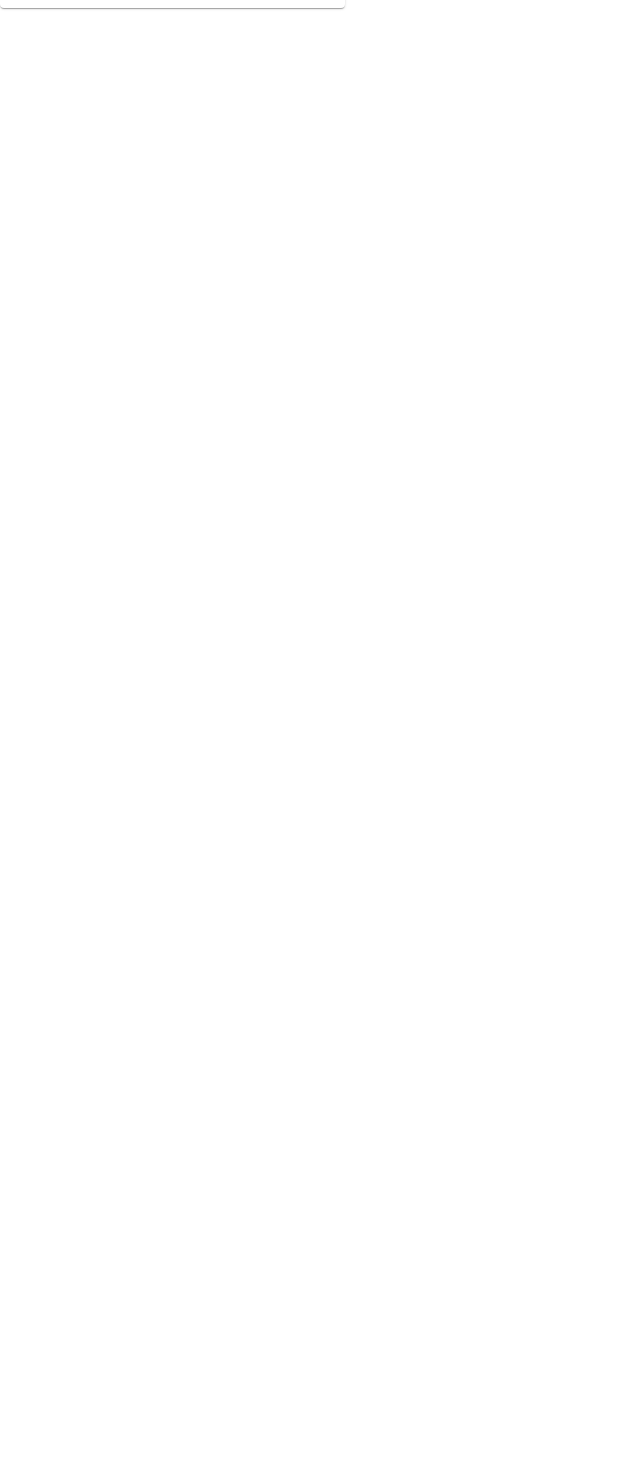
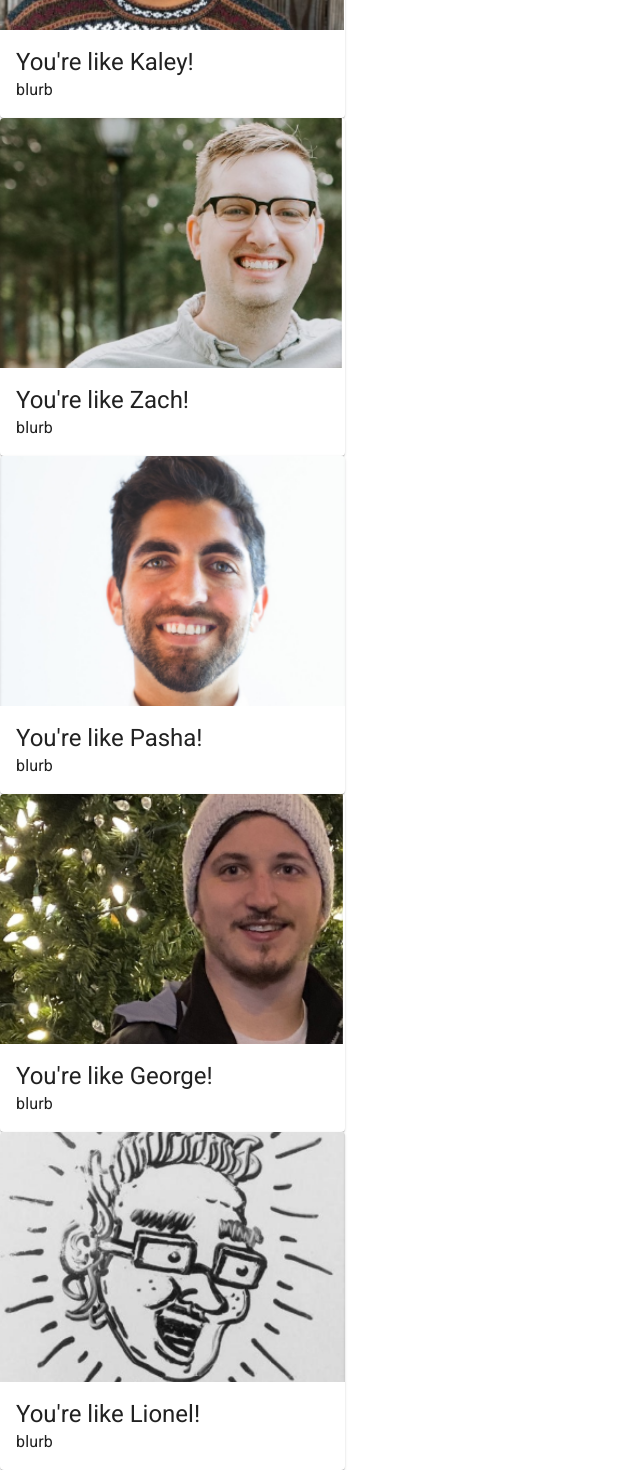
Before and after one commit to Rusman313/WWC-Capstone, a React (Create React App) app in the folder frontend/: page /results in a window 1280 px wide. Shown: the part 366-1836 px from the top of the page, without its empty margins (0-640 px from the left). Before the commit the page ends 800 px from the top, so only its background shows below. Built offline with nearby package versions, Linux system fonts and the light colour scheme; the HTML template or start-up script is replaced by a standard one.

Commit message:
result divs

```diff
--- a/frontend/src/components/QuizComponent.js
+++ b/frontend/src/components/QuizComponent.js
@@ -6,10 +6,8 @@ import {
   RadioGroup,
   FormControlLabel,
   FormControl,
-  FormHelperText,
   FormLabel,
   Button,
-  makeStyles,
 } from "@material-ui/core";
 
 class QuizComponent extends Component {
--- a/frontend/src/components/ResultsComponent.js
+++ b/frontend/src/components/ResultsComponent.js
@@ -13,7 +13,7 @@ const useStyles = () => ({
     maxWidth: 345,
   },
   media: {
-    height: 140,
+    height: 250,
   },
 });
 
@@ -24,6 +24,7 @@ class ResultsComponent extends Component {
     const { classes } = this.props;
     return (
       <div>
+        {/* kaley */}
         <div className="kaley">
           <Card className={classes.root}>
             <CardActionArea>
@@ -43,6 +44,86 @@ class ResultsComponent extends Component {
             </CardActionArea>
           </Card>
         </div>
+        {/* zach */}
+        <div className="Zach">
+          <Card className={classes.root}>
+            <CardActionArea>
+              <CardMedia
+                className={classes.media}
+                component="img"
+                height="300"
+                image={require("../images/zach.png")}
+                title="Zach"
+              ></CardMedia>
+              <CardContent>
+                <Typography variant="h5" component="h2">
+                  You're like Zach!
+                </Typography>
+                <Typography>blurb</Typography>
+              </CardContent>
+            </CardActionArea>
+          </Card>
+        </div>
+        {/* Pasha */}
+        <div className="Pasha">
+          <Card className={classes.root}>
+            <CardActionArea>
+              <CardMedia
+                className={classes.media}
+                component="img"
+                height="300"
+                image={require("../images/pasha.png")}
+                title="Pasha"
+              ></CardMedia>
+              <CardContent>
+                <Typography variant="h5" component="h2">
+                  You're like Pasha!
+                </Typography>
+                <Typography>blurb</Typography>
+              </CardContent>
+            </CardActionArea>
+          </Card>
+        </div>
+        {/* George */}
+        <div className="George">
+          <Card className={classes.root}>
+            <CardActionArea>
+              <CardMedia
+                className={classes.media}
+                component="img"
+                height="300"
+                image={require("../images/george.png")}
+                title="George"
+              ></CardMedia>
+              <CardContent>
+                <Typography variant="h5" component="h2">
+                  You're like George!
+                </Typography>
+                <Typography>blurb</Typography>
+              </CardContent>
+            </CardActionArea>
+          </Card>
+        </div>
+        {/* Lionel */}
+        <div className="Lionel">
+          <Card className={classes.root}>
+            <CardActionArea>
+              <CardMedia
+                className={classes.media}
+                component="img"
+                height="300"
+                image={require("../images/lionel.png")}
+                title="Lionel"
+              ></CardMedia>
+              <CardContent>
+                <Typography variant="h5" component="h2">
+                  You're like Lionel!
+                </Typography>
+                <Typography>blurb</Typography>
+              </CardContent>
+            </CardActionArea>
+          </Card>
+        </div>
       </div>
     );
   }
--- a/frontend/src/components/UserComponent.js
+++ b/frontend/src/components/UserComponent.js
@@ -1,6 +1,5 @@
 import React, { Component } from "react";
 import { Link } from "react-router-dom";
-import UserService from "../services/UserService";
 import axios from "axios";
 import { Grid, TextField, Button } from "@material-ui/core";
 import { AccountCircleRounded } from "@material-ui/icons";
@@ -39,17 +38,18 @@ class UserComponent extends Component {
   };
 
   render() {
-    {
+    const { classes } = this.props;
     const { name } = this.state;
 
     return (
       <div>
         <div>
+          <form onSubmit={this.handleSubmit}>
             <Grid container spacing={1} alignItems="flex-end">
               <Grid item>
                 <AccountCircleRounded />
               </Grid>
-              <form onSubmit={this.handleSubmit}>
+
               <Grid item onReset={this.resetUser}>
                 <TextField
                   id="input-with-icon-grid"
@@ -70,13 +70,12 @@ class UserComponent extends Component {
                   Take Quiz
                 </Button>
               </Grid>
+            </Grid>
           </form>
-            </Grid>
         </div>
       </div>
     );
   }
 }
-}
 
 export default UserComponent;
--- a/frontend/src/services/UserService.js
+++ /dev/null
@@ -1,11 +0,0 @@
-import axios from "axios";
-
-const QUIZ_REST_API_URL = "http://localhost:8080/user/names";
-
-class UserService {
-  getUserNames() {
-    return axios.get(QUIZ_REST_API_URL);
-  }
-}
-
-export default new UserService();
```
Lines whose indentation alone changed are shown as unchanged.
